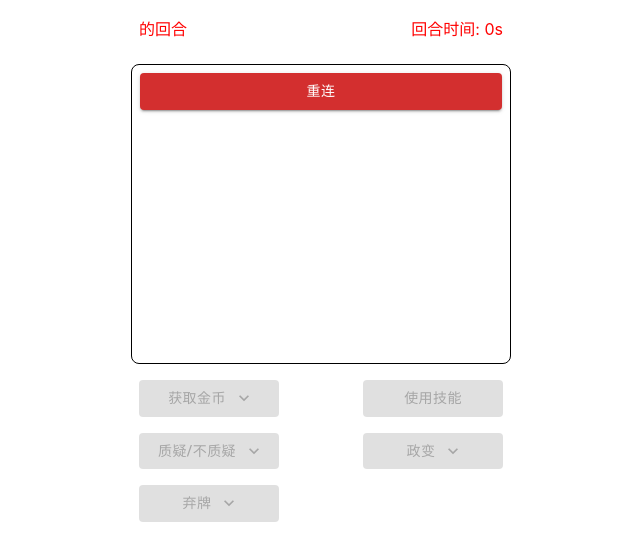
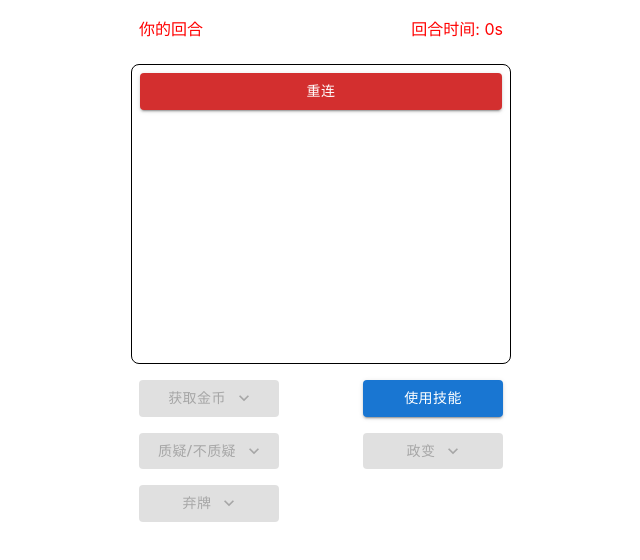
Before and after one commit to xcxxcx1996/coup, a Next.js app in the folder coup-client/: page /in-game in a window 1280 px wide. Shown: the top 560 px of the page, without its empty margins (319-959 px from the left). Built offline with nearby package versions, Linux system fonts and the light colour scheme; what @heroiclabs/nakama-js would draw is missing.

Commit message:
[liang] add auto scroll

```diff
--- a/coup-client/components/in-game/ControlPanel.tsx
+++ b/coup-client/components/in-game/ControlPanel.tsx
@@ -147,6 +147,7 @@ export const AbilityDialog = (props: AbilityProps) => {
     const { users, client } = useContext(gameContext);
     const clientState = client.state;
     const isIdle = isStateIdle(clientState);
+    const isStart = isStateStart(clientState);
     const isDenyMoney = isStateDenyMoney(clientState);
     const isDenyAssassin = isStateDenyAssassin(clientState);
     const isDenySteal = isStateDenySteal(clientState);
@@ -177,7 +178,7 @@ export const AbilityDialog = (props: AbilityProps) => {
                 <AbilityBtn
                     text="男爵（收3金币）"
                     onClick={handleClick(nakamaClient.drawThreeCoins)}
-                    disabled={isIdle}
+                    disabled={isIdle || !isStart}
                 />
                 <AbilityBtn
                     text="男爵（阻止收2金币）"
@@ -187,7 +188,7 @@ export const AbilityDialog = (props: AbilityProps) => {
                 <AbilityBtn
                     text="大使（换牌）"
                     onClick={handleClick(nakamaClient.changeCard)}
-                    disabled={isIdle}
+                    disabled={isIdle || !isStart}
                 />
                 <AbilityBtn
                     text="大使（阻止偷金币）"
@@ -204,7 +205,7 @@ export const AbilityDialog = (props: AbilityProps) => {
                     }))}
                     btnWidth={250}
                     menuItemWidth={250}
-                    disabled={isIdle}
+                    disabled={isIdle || !isStart}
                 />
                 <AbilityBtn
                     text="队长（阻止偷金币）"
@@ -219,7 +220,7 @@ export const AbilityDialog = (props: AbilityProps) => {
                     }))}
                     btnWidth={250}
                     menuItemWidth={250}
-                    disabled={isIdle}
+                    disabled={isIdle || !isStart}
                 />
             </Box>
         </Dialog>
@@ -263,7 +264,7 @@ export const ControlPanel = () => {
                 sx={{ width: "140px", m: 1 }}
                 variant="contained"
                 onClick={handleClickOpen}
-                disabled={isIdle || !isStart}
+                disabled={isIdle || isQuestion}
             >
                 使用技能
             </Button>
--- a/coup-client/components/in-game/GameHistory.tsx
+++ b/coup-client/components/in-game/GameHistory.tsx
@@ -1,11 +1,12 @@
 import { Box, Button, Divider, Theme } from "@mui/material";
-import React, { useCallback, useContext } from "react";
+import React, { useCallback, useContext, useEffect, useRef } from "react";
 import { gameContext } from "../../contexts/gameContext";
 import { nakamaClient } from "../../utils/nakama";
 import { styled } from "@mui/material/styles";
 
 const Root = styled("div")(({ theme }: { theme: Theme }) => ({
     width: "100%",
+    overflow: "scroll",
     ...theme.typography.body2,
     "& > :not(style) + :not(style)": {
         marginTop: theme.spacing(2),
@@ -17,6 +18,16 @@ export const GameHistory = () => {
     const handleReconnect = useCallback(() => {
         nakamaClient.reconnect();
     }, []);
+
+    const infoContainer = useRef(null);
+
+    useEffect(() => {
+        console.log("infoContainer.current", infoContainer.current);
+        const scroll =
+            infoContainer.current.scrollHeight -
+            infoContainer.current.clientHeight;
+        infoContainer.current.scrollTo(0, scroll);
+    }, [infos]);
 
     return (
         <Box
@@ -40,7 +51,7 @@ export const GameHistory = () => {
                     重连
                 </Button>
             )}
-            <Root>
+            <Root ref={infoContainer}>
                 {infos.map((info, index) => (
                     <div key={index}>
                         {info}
--- a/coup-client/components/in-game/Header.tsx
+++ b/coup-client/components/in-game/Header.tsx
@@ -3,7 +3,7 @@ import { useContext } from "react";
 import { gameContext } from "../../contexts/gameContext";
 
 export function Header() {
-    const { currentPlayer, timeLeft, isCurrent } = useContext(gameContext);
+    const { currentPlayer, timeLeft, client } = useContext(gameContext);
     return (
         <Box
             sx={{
@@ -14,7 +14,10 @@ export function Header() {
                 color: "red",
             }}
         >
-            <div>{isCurrent ? "你" : currentPlayer}的回合</div>
+            <div>
+                {client.id === currentPlayer.id ? "你" : currentPlayer.name}
+                的回合
+            </div>
             <div>回合时间: {timeLeft}s</div>
         </Box>
     );
--- a/coup-client/contexts/gameContext.tsx
+++ b/coup-client/contexts/gameContext.tsx
@@ -15,7 +15,7 @@ import { ROLES, rolesMap } from "../constants";
 export interface GameContext {
     users: IUser[];
     setUsers: Dispatch<SetStateAction<IUser[]>>;
-    currentPlayer: string;
+    currentPlayer: PlayerInfo;
     timeLeft: number;
     shouldReconnect: boolean;
     chooseCards: ICard[];
@@ -67,21 +67,24 @@ export const transformPlayerInfos = (
     }));
 };
 
+const initialPlayer: PlayerInfo = {
+    id: "",
+    coins: 0,
+    cards: [],
+    name: "",
+    state: 0,
+};
+
 export const GameContextProvider: FC = ({ children }) => {
     const [users, setUsers] = useState<IUser[]>([]);
-    const [currentPlayer, setCurrentPlayer] = useState("");
+    const [currentPlayer, setCurrentPlayer] =
+        useState<PlayerInfo>(initialPlayer);
     const [timeLeft, setTimeLeft] = useState(0);
     const [shouldReconnect, setShouldReconnect] = useState(false);
     const [chooseCards, setChooseCards] = useState<ICard[]>([]);
     const [infos, setInfos] = useState<string[]>([]);
-    const [client, setClient] = useState<PlayerInfo>({
-        id: "",
-        coins: 0,
-        cards: [],
-        name: "",
-        state: 0,
-    });
-    const userId = nakamaClient?.session?.user_id;
+    const [client, setClient] = useState<PlayerInfo>(initialPlayer);
+    const userId = nakamaClient?.session ? nakamaClient?.session?.user_id : "";
     useEffect(() => {
         nakamaClient.socket.onmatchdata = (matchData: MatchData) => {
             console.log("-> matchData", matchData);
@@ -95,7 +98,7 @@ export const GameContextProvider: FC = ({ children }) => {
                     const clientPlayer = playerInfos[userId];
                     setClient(clientPlayer);
                     setUsers(transformPlayerInfos(playerInfos, userId));
-                    setCurrentPlayer(currentPlayer.name);
+                    setCurrentPlayer(currentPlayer);
                     break;
                 case OP_CODE.TICK:
                     setTimeLeft(matchData.data.deadline);
@@ -105,7 +108,7 @@ export const GameContextProvider: FC = ({ children }) => {
                     setChooseCards(chooseCards);
                     break;
                 case OP_CODE.INFO:
-                    setInfos((infos) => [matchData.data.message, ...infos]);
+                    setInfos((infos) => [...infos, matchData.data.message]);
                     break;
             }
         };
```
